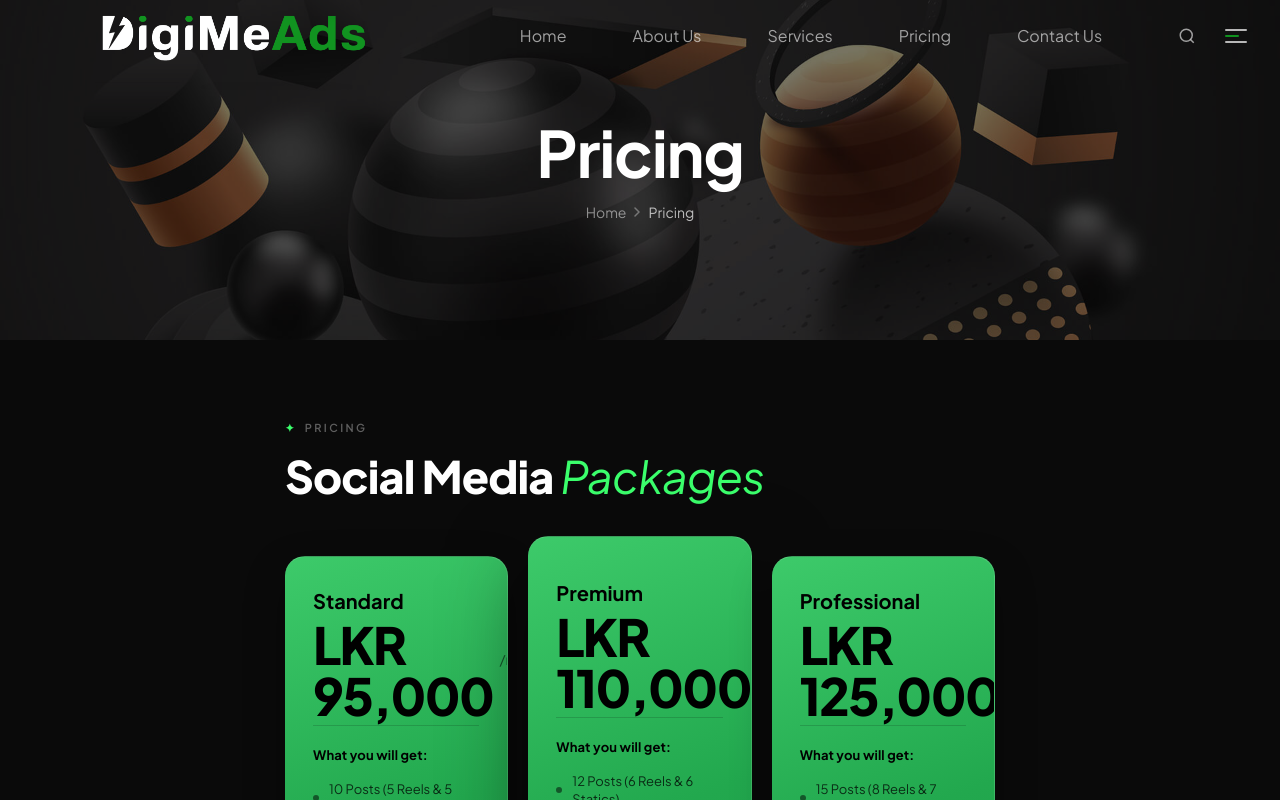
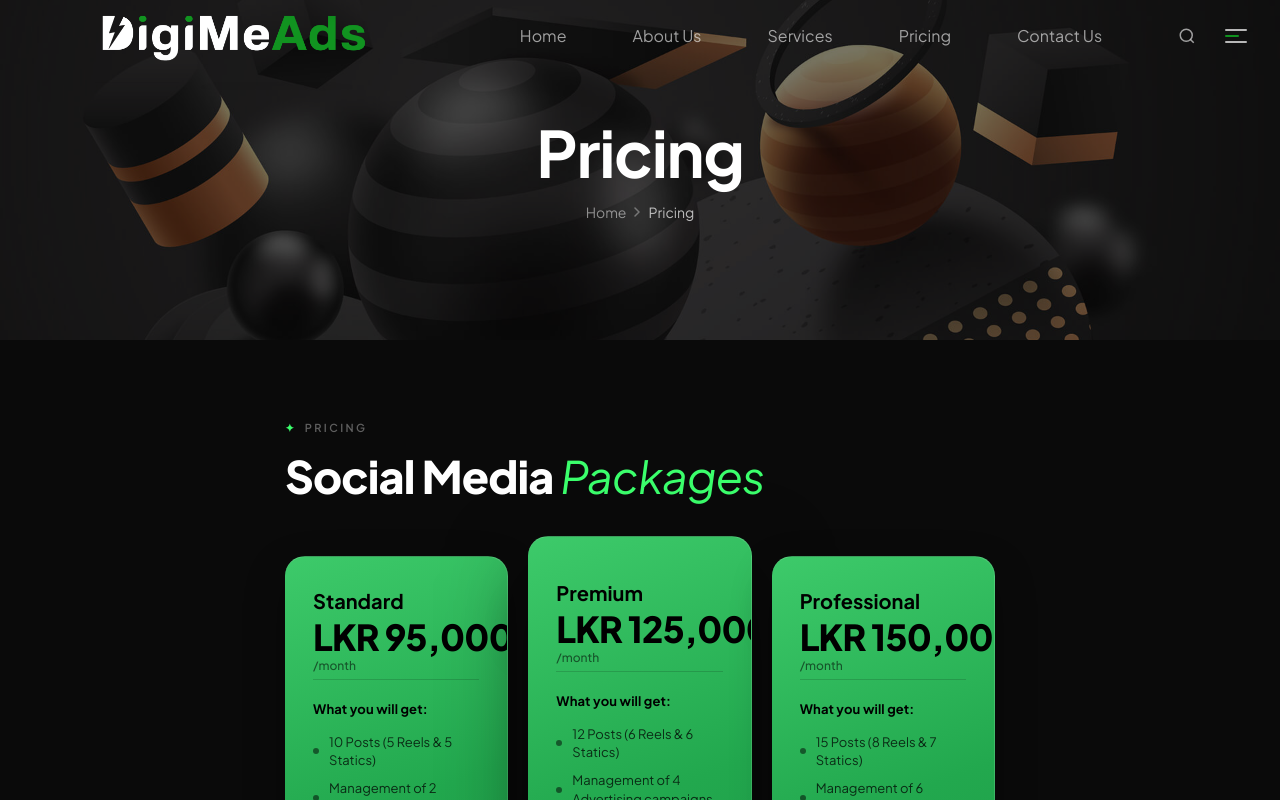
Before and after one commit to DigiMe-Ads/DigiMe-site, a React (Vite) app: page /pricing in a window 1280 px wide. Shown: the top 800 px of the page. Built offline with nearby package versions, Linux system fonts and the light colour scheme; a web font is replaced by a local one.

Commit message:
updated pricing and content wall

```diff
--- a/src/sections/HomeSections/ReputationWall/contentWallData.js
+++ b/src/sections/HomeSections/ReputationWall/contentWallData.js
@@ -10,7 +10,7 @@ export const CARDS = [
   {
     type:    'post',
     image:   '/images/Home/Content/Posts/Delivery HOG Post.webp',
-    caption: 'Product shoot',
+    caption: 'Creative design',
     tag:     'Post',
     likes:   '2.4K',
     col: 0, delay: 0.4,
@@ -25,7 +25,7 @@ export const CARDS = [
   {
     type:    'post',
     image:   '/images/Home/Content/Posts/Pickme ad uber.3.webp',
-    caption: 'Editorial shoot',
+    caption: 'Creative design',
     tag:     'Post',
     likes:   '1.8K',
     col: 1, delay: 0.15,
@@ -34,13 +34,13 @@ export const CARDS = [
     type:    'reel',
     src:     '/images/Home/Content/Reels/Lavinia FInal.mp4',
     poster:  null,
-    caption: 'Social campaign',
+    caption: 'AI video campaign',
     col: 1, delay: 0.5,
   },
   {
     type:    'post',
     image:   '/images/Home/Content/Posts/Post 15.webp',
-    caption: 'Behind the lens',
+    caption: 'Creative design',
     tag:     'Post',
     likes:   '984',
     col: 1, delay: 0.8,
@@ -62,7 +62,7 @@ export const CARDS = [
   {
     type:    'post',
     image:   '/images/Home/Content/Posts/Post 16.webp',
-    caption: 'Campaign',
+    caption: 'Creative design',
     tag:     'Post',
     likes:   '3.1K',
     col: 2, delay: 0.75,
@@ -70,7 +70,7 @@ export const CARDS = [
   {
     type:    'post',
     image:   '/images/Home/Content/Posts/Post 18.webp',
-    caption: 'Street campaign',
+    caption: 'Creative design',
     tag:     'Post',
     likes:   '1.2K',
     col: 3, delay: 0.2,
@@ -79,7 +79,7 @@ export const CARDS = [
     type:    'reel',
     src:     '/images/Home/Content/Reels/reel.mp4',
     poster:  null,
-    caption: 'Brand film',
+    caption: 'Aesthetic reel',
     col: 3, delay: 0.5,
   },
   {
--- a/src/sections/PricingSection/PricingCards/PricingCard.jsx
+++ b/src/sections/PricingSection/PricingCards/PricingCard.jsx
@@ -121,21 +121,22 @@ export default function PricingCard({ plan, index, delay, onChoose }) {
             {plan.name}
           </h3>
 
-          <div style={{ display: 'flex', alignItems: 'baseline', gap: '6px' }}>
+          <div style={{ display: 'flex', flexDirection: 'column', gap: '2px' }}>
             <span style={{
               fontFamily:    "'Plus Jakarta Sans', sans-serif",
-              fontSize:      'clamp(2.4rem, 4vw, 3.2rem)',
+              fontSize:      'clamp(1.8rem, 2.8vw, 2.4rem)',
               fontWeight:    800,
               color:         '#000000',
-              letterSpacing: '-0.03em',
+              letterSpacing: '-0.02em',
               lineHeight:    1,
+              whiteSpace:    'nowrap',
             }}>
               {plan.price}
             </span>
             <span style={{
               fontFamily: "'Plus Jakarta Sans', sans-serif",
-              fontSize:   '14px',
-              fontWeight: 400,
+              fontSize:   '12px',
+              fontWeight: 500,
               color:      'rgba(0,0,0,0.55)',
             }}>
               {plan.period}
--- a/src/sections/PricingSection/PricingCards/PricingData.js
+++ b/src/sections/PricingSection/PricingCards/PricingData.js
@@ -23,7 +23,7 @@ export const PLANS = [
   },
   {
     name:     'Premium',
-    price:    'LKR 110,000',
+    price:    'LKR 125,000',
     period:   '/month',
     image:    '/images/About/features/digital-platform.png',
     features: [
@@ -41,7 +41,7 @@ export const PLANS = [
   },
   {
     name:     'Professional',
-    price:    'LKR 125,000',
+    price:    'LKR 150,000',
     period:   '/month',
     image:    '/images/About/features/web-design.png',
     features: [
```
